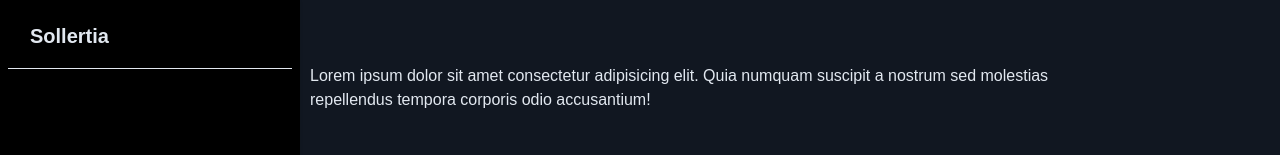
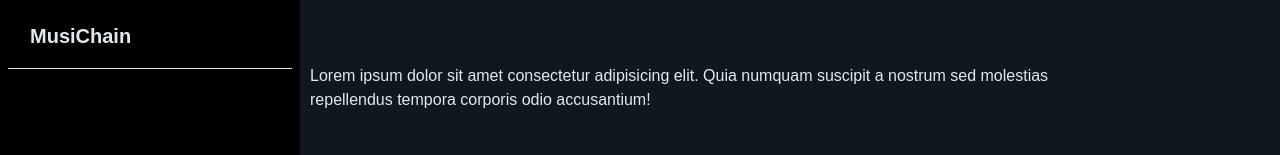
Before and after one commit to NeoZ666/Musichain, a React (Create React App) app in the folder webapp/: page /dashboard/artistprofile in a window 1280 px wide. Shown: the top 155 px of the page. Built offline with nearby package versions, Linux system fonts and the light colour scheme.

Commit message:
Sollertia removed

```diff
--- a/webapp/public/index.html
+++ b/webapp/public/index.html
@@ -24,7 +24,7 @@
       work correctly both with client-side routing and a non-root public URL.
       Learn how to configure a non-root public URL by running `npm run build`.
     -->
-    <title>SOLLERTIA</title>
+    <title>MUSICHAIN</title>
   </head>
   <body class="bg-darkGray text-slate-200">
     <noscript>You need to enable JavaScript to run this app.</noscript>
--- a/webapp/src/components/Footer.jsx
+++ b/webapp/src/components/Footer.jsx
@@ -16,7 +16,7 @@ function Footer() {
       <div className="rounded-xl my-5 w-full h-[1.2px] bg-slate-400"></div>
 
       <div className="flex flex-col gap-6 md:flex-row md:justify-between">
-        <h3 className="text-2xl font-bold">SOLLERTIA</h3>
+        <h3 className="text-2xl font-bold">MUSICHAIN</h3>
         <p>Copyright &copy; 2023 MusiChain. All rights reserved.</p>
       </div>
       <div className="my-5 flex gap-4">
--- a/webapp/src/components/Navbar.jsx
+++ b/webapp/src/components/Navbar.jsx
@@ -38,7 +38,7 @@ export default function Navbar() {
           src="./images/MUSICHAIN.png"
           alt="Musichain"
         />
-        <p>Sollertia</p>
+        <p>MusiChain</p>
       </NavLink>
 
       {/* <ul className="flex gap-x-10 justify-center items-center">
--- a/webapp/src/components/SideNavBar.jsx
+++ b/webapp/src/components/SideNavBar.jsx
@@ -57,7 +57,7 @@ function SideNavBar() {
           <div className="p-2.5 mt-1 flex items-center rounded-md ">
             {/* LOGO */}
             <h1 className="text-[15px] ml-3 text-xl text-gray-200 font-bold">
-              Sollertia
+              MusiChain
             </h1>
 
             {/* CLOSE ICON */}
--- a/webapp/src/pages/Payment.jsx
+++ b/webapp/src/pages/Payment.jsx
@@ -151,7 +151,7 @@ function Payment() {
                 1 Month Subscription
               </h2>
               <p className="leading-relaxed">
-                Get the monthly premium subscription of Sollertia.
+                Get the monthly premium subscription of MusiChain.
               </p>
               <button
                 type="button"
@@ -174,7 +174,7 @@ function Payment() {
                 6 Months Subscription
               </h2>
               <p className="leading-relaxed">
-                Get the half-yearly premium subscription of Sollertia.
+                Get the half-yearly premium subscription of MusiChain.
               </p>
               <button
                 type="button"
@@ -197,7 +197,7 @@ function Payment() {
                 Annual Subscription
               </h2>
               <p className="leading-relaxed">
-                Get the yearly premium subscription of Sollertia.
+                Get the yearly premium subscription of MusiChain.
               </p>
               <button
                 type="button"
```
